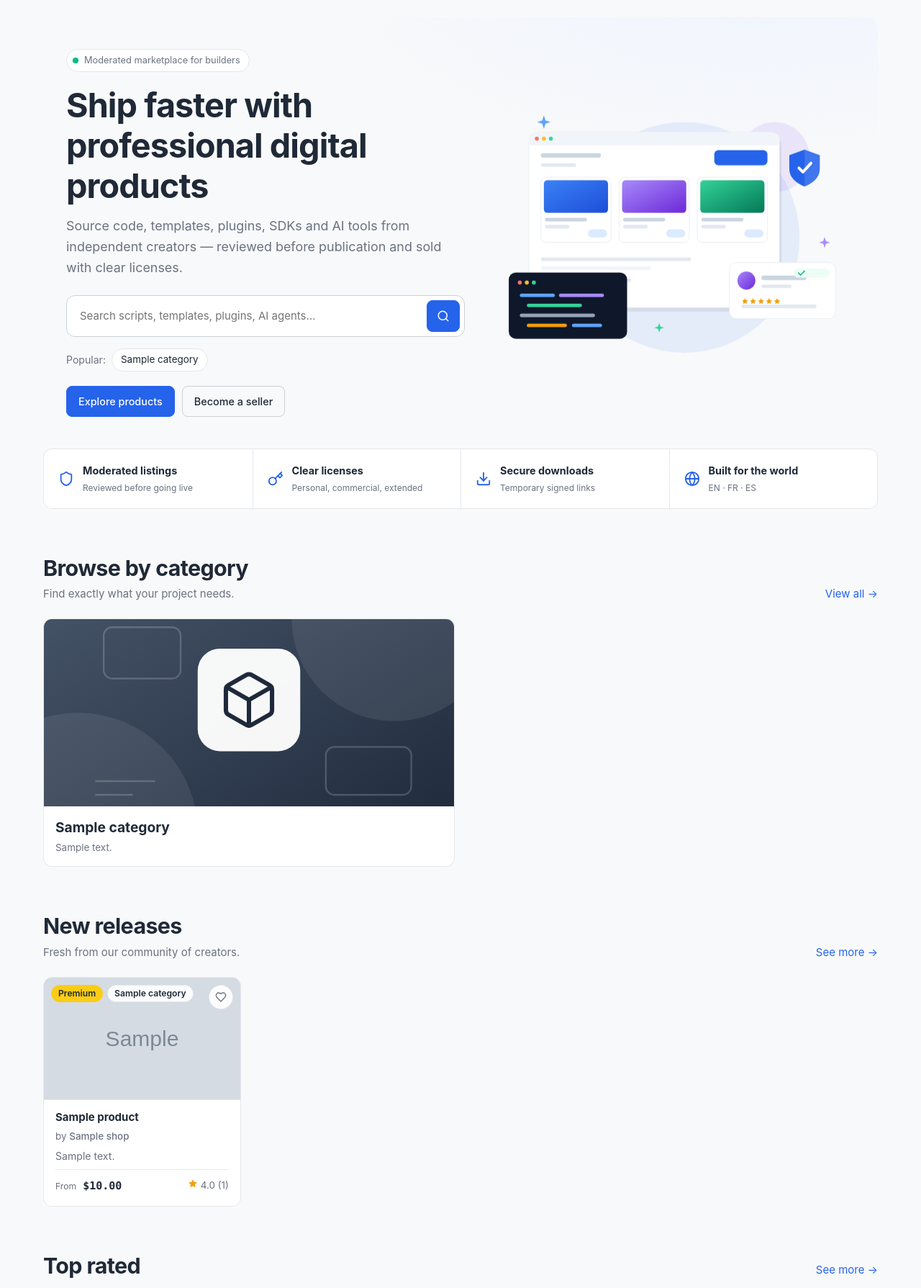
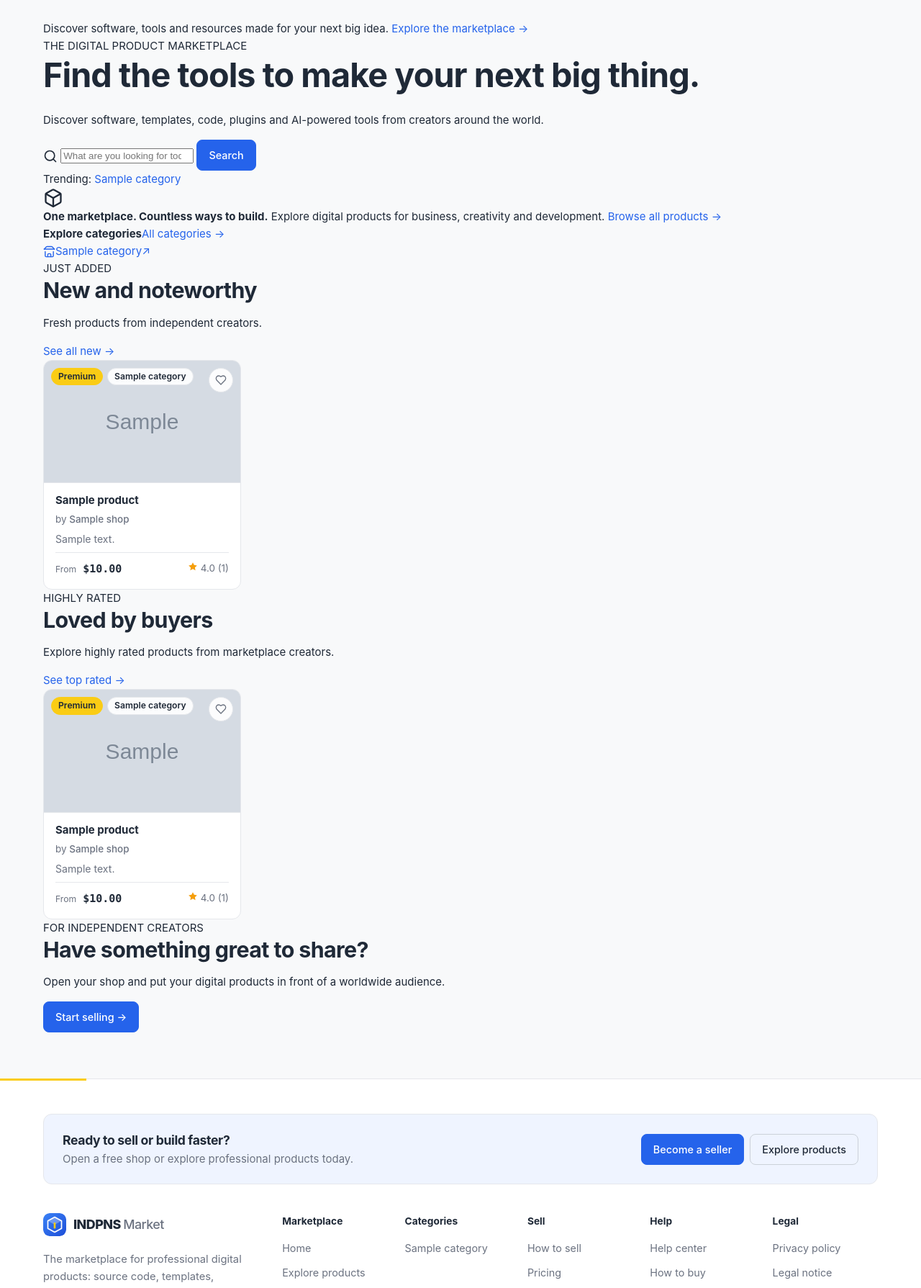
Before and after one commit to MindusX/INDPNS-MARKET, a Django app: page / in a window 1280 px wide. Shown: the part 102-1891 px from the top of the page at 72% size. Run offline with Django 5.2, Linux system fonts and the light colour scheme; tables that the repository leaves empty hold one stand-in row (values such as "Sample post"); grey boxes marked "Sample" are stand-in pictures; parts of the project's set-up code (start-up, migrations or seed data) failed here and were passed over.

Commit message:
Add files via upload

```diff
--- a/templates/public/home.html
+++ b/templates/public/home.html
@@ -1,101 +1,86 @@
 {% extends "public/base.html" %}
 {% load i18n static core_tags %}
-{% block title %}{{ SITE_NAME }} — {% trans "Professional digital products" %}{% endblock %}
+{% block title %}{{ SITE_NAME }} — {% trans "Discover digital products" %}{% endblock %}
+{% block meta_description %}{% trans "Discover software, source code, templates, plugins, AI tools and digital products from independent creators around the world." %}{% endblock %}
+{% block main_class %}market-home{% endblock %}
 {% block content %}
-<section class="hero2">
-  <div class="hero-grid">
-    <div class="hero-copy">
-      <span class="pill"><i></i>{% trans "Moderated marketplace for builders" %}</span>
-      <h1>{% trans "Ship faster with professional digital products" %}</h1>
-      <p class="lead">{% trans "Source code, templates, plugins, SDKs and AI tools from independent creators — reviewed before publication and sold with clear licenses." %}</p>
-      <form class="hero-search" action="{% url 'products:search' %}" method="get" role="search">
-        <label class="sr-only" for="hq">{% trans "Search" %}</label>
-        <input id="hq" type="search" name="q" placeholder="{% trans 'Search scripts, templates, plugins, AI agents…' %}" maxlength="100" autocomplete="off">
-        <button class="btn btn-primary" type="submit" aria-label="{% trans 'Search' %}">{% icon "search" 18 %}</button>
+<div class="market-home-page">
+  <div class="market-announcement">
+    <span class="market-announcement-dot"></span>
+    {% trans "Discover software, tools and resources made for your next big idea." %}
+    <a href="{% url 'products:explore' %}">{% trans "Explore the marketplace" %} →</a>
+  </div>
+
+  <section class="market-intro" aria-labelledby="market-title">
+    <div class="market-intro-copy">
+      <span class="market-eyebrow">{% trans "THE DIGITAL PRODUCT MARKETPLACE" %}</span>
+      <h1 id="market-title">{% trans "Find the tools to make your next big thing." %}</h1>
+      <p>{% trans "Discover software, templates, code, plugins and AI-powered tools from creators around the world." %}</p>
+      <form class="market-search" action="{% url 'products:search' %}" method="get" role="search">
+        {% icon "search" 20 %}
+        <label class="sr-only" for="market-home-q">{% trans "Search the marketplace" %}</label>
+        <input id="market-home-q" type="search" name="q" placeholder="{% trans 'What are you looking for today?' %}" maxlength="100" autocomplete="off">
+        <button class="btn btn-primary" type="submit">{% trans "Search" %}</button>
       </form>
-      <div class="hero-tags"><span>{% trans "Popular:" %}</span>{% for c in categories|slice:":5" %}<a href="{{ c.get_absolute_url }}">{{ c.name }}</a>{% endfor %}</div>
-      <div class="hero-cta"><a class="btn btn-primary" href="{% url 'products:explore' %}">{% trans "Explore products" %}</a><a class="btn" href="{% url 'accounts:become_seller' %}">{% trans "Become a seller" %}</a></div>
+      {% if categories %}
+      <div class="market-trending">
+        <span>{% trans "Trending:" %}</span>
+        {% for c in categories|slice:":4" %}<a href="{{ c.get_absolute_url }}">{{ c.name }}</a>{% endfor %}
       </div>
-    <div class="hero-art"><img src="{% static 'images/hero/hero.svg' %}" alt="{% trans 'Illustration of the INDPNS Market catalog' %}" width="720" height="560" fetchpriority="high"></div>
+      {% endif %}
+    </div>
+    <div class="market-intro-aside">
+      <div class="market-aside-icon">{% icon "box" 28 %}</div>
+      <strong>{% trans "One marketplace. Countless ways to build." %}</strong>
+      <span>{% trans "Explore digital products for business, creativity and development." %}</span>
+      <a href="{% url 'products:explore' %}">{% trans "Browse all products" %} →</a>
     </div>
   </section>
 
-<div class="trust-strip reveal">
-  <div>{% icon "shield" 22 %}<span><b>{% trans "Moderated listings" %}</b><small>{% trans "Reviewed before going live" %}</small></span></div>
-  <div>{% icon "key" 22 %}<span><b>{% trans "Clear licenses" %}</b><small>{% trans "Personal, commercial, extended" %}</small></span></div>
-  <div>{% icon "download" 22 %}<span><b>{% trans "Secure downloads" %}</b><small>{% trans "Temporary signed links" %}</small></span></div>
-  <div>{% icon "globe" 22 %}<span><b>{% trans "Built for the world" %}</b><small>EN · FR · ES</small></span></div>
+  {% if categories %}
+  <nav class="market-category-nav" aria-label="{% trans 'Browse categories' %}">
+    <div class="market-category-heading"><strong>{% trans "Explore categories" %}</strong><a href="{% url 'products:explore' %}">{% trans "All categories" %} →</a></div>
+    <div class="market-category-list">
+      {% for c in categories %}
+      <a class="market-category-chip" href="{{ c.get_absolute_url }}"><span class="market-category-symbol">{% icon "store" 17 %}</span><span>{{ c.name }}</span>↗</a>
+      {% endfor %}
     </div>
+  </nav>
+  {% endif %}
 
-<section class="section reveal" aria-labelledby="h-cats">
-  <div class="section-head"><div><h2 id="h-cats">{% trans "Browse by category" %}</h2><p>{% trans "Find exactly what your project needs." %}</p></div><a href="{% url 'products:explore' %}">{% trans "View all" %} →</a></div>
-  {% if categories %}<div class="bento">{% for c in categories %}<a class="cat-card" href="{{ c.get_absolute_url }}"><div class="cat-art-wrap"><div class="cat-art cat-{{ c.slug }}"></div></div><div class="cat-info"><strong>{{ c.name }}</strong><span>{{ c.description|default:_("Explore products") }}</span></div></a>{% endfor %}</div>
-  {% else %}<div class="card empty"><h3>{% trans "No categories yet" %}</h3></div>{% endif %}
+  {% if recommended %}
+  <section class="market-section" aria-labelledby="market-recommended">
+    <div class="market-section-head"><div><span class="market-section-kicker">{% trans "HANDPICKED FOR YOU" %}</span><h2 id="market-recommended">{% trans "Featured products" %}</h2><p>{% trans "A selection of products worth discovering." %}</p></div><a class="market-view-all" href="{% url 'products:explore' %}">{% trans "View all" %} →</a></div>
+    <div class="grid grid-products market-product-grid">{% for p in recommended %}{% include "public/components/product_card.html" %}{% endfor %}</div>
+  </section>
+  {% endif %}
+
+  <section class="market-section" aria-labelledby="market-new">
+    <div class="market-section-head"><div><span class="market-section-kicker">{% trans "JUST ADDED" %}</span><h2 id="market-new">{% trans "New and noteworthy" %}</h2><p>{% trans "Fresh products from independent creators." %}</p></div><a class="market-view-all" href="{% url 'products:new' %}">{% trans "See all new" %} →</a></div>
+    {% if newest %}
+    <div class="grid grid-products market-product-grid">{% for p in newest %}{% include "public/components/product_card.html" %}{% endfor %}</div>
+    {% else %}
+    <div class="market-empty"><span class="market-empty-icon">{% icon "box" 24 %}</span><div><strong>{% trans "The marketplace is getting ready." %}</strong><p>{% trans "New products will appear here as creators publish their listings." %}</p></div><a class="btn btn-primary" href="{% url 'accounts:become_seller' %}">{% trans "Become the first seller" %}</a></div>
+    {% endif %}
   </section>
 
-{% if recommended %}<section class="section reveal"><div class="section-head"><h2>{% trans "Recommended for you" %}</h2></div><div class="grid grid-products">{% for p in recommended %}{% include "public/components/product_card.html" %}{% endfor %}</div></section>{% endif %}
+  {% if popular %}
+  <section class="market-section" aria-labelledby="market-popular">
+    <div class="market-section-head"><div><span class="market-section-kicker">{% trans "COMMUNITY FAVORITES" %}</span><h2 id="market-popular">{% trans "Popular right now" %}</h2><p>{% trans "Products getting attention from the community." %}</p></div><a class="market-view-all" href="{% url 'products:popular' %}">{% trans "View popular" %} →</a></div>
+    <div class="grid grid-products market-product-grid">{% for p in popular %}{% include "public/components/product_card.html" %}{% endfor %}</div>
+  </section>
+  {% endif %}
 
-<section class="section reveal">
-  <div class="section-head"><div><h2>{% trans "New releases" %}</h2><p>{% trans "Fresh from our community of creators." %}</p></div><a href="{% url 'products:new' %}">{% trans "See more" %} →</a></div>
-  {% if newest %}<div class="grid grid-products">{% for p in newest %}{% include "public/components/product_card.html" %}{% endfor %}</div>
-  {% else %}<div class="card empty"><h3>{% trans "No products published yet" %}</h3><p>{% trans "The first products will appear here once sellers publish and moderators approve them." %}</p><a class="btn btn-primary" href="{% url 'accounts:become_seller' %}">{% trans "Be the first seller" %}</a></div>{% endif %}
+  {% if top_rated %}
+  <section class="market-section" aria-labelledby="market-rated">
+    <div class="market-section-head"><div><span class="market-section-kicker">{% trans "HIGHLY RATED" %}</span><h2 id="market-rated">{% trans "Loved by buyers" %}</h2><p>{% trans "Explore highly rated products from marketplace creators." %}</p></div><a class="market-view-all" href="{% url 'products:top_rated' %}">{% trans "See top rated" %} →</a></div>
+    <div class="grid grid-products market-product-grid">{% for p in top_rated %}{% include "public/components/product_card.html" %}{% endfor %}</div>
   </section>
-{% if popular %}<section class="section reveal"><div class="section-head"><h2>{% trans "Popular" %}</h2><a href="{% url 'products:popular' %}">{% trans "See more" %} →</a></div><div class="grid grid-products">{% for p in popular %}{% include "public/components/product_card.html" %}{% endfor %}</div></section>{% endif %}
-{% if top_rated %}<section class="section reveal"><div class="section-head"><h2>{% trans "Top rated" %}</h2><a href="{% url 'products:top_rated' %}">{% trans "See more" %} →</a></div><div class="grid grid-products">{% for p in top_rated %}{% include "public/components/product_card.html" %}{% endfor %}</div></section>{% endif %}
+  {% endif %}
 
-<section class="section reveal" aria-labelledby="h-how">
-  <div class="section-head"><div><h2 id="h-how">{% trans "How it works" %}</h2><p>{% trans "From discovery to download in three steps." %}</p></div></div>
-  <div class="steps">
-    <div class="step"><img src="{% static 'images/illustrations/step-search.svg' %}" alt="" width="64" height="64"><span class="num">01</span><h3>{% trans "Find" %}</h3><p>{% trans "Search or browse categories, filter by technology, license, price and rating." %}</p></div>
-    <div class="step"><img src="{% static 'images/illustrations/step-license.svg' %}" alt="" width="64" height="64"><span class="num">02</span><h3>{% trans "Choose a license" %}</h3><p>{% trans "Rights and restrictions are spelled out on every product before you buy." %}</p></div>
-    <div class="step"><img src="{% static 'images/illustrations/step-download.svg' %}" alt="" width="64" height="64"><span class="num">03</span><h3>{% trans "Download & update" %}</h3><p>{% trans "Get your files from your library, with access to every future update." %}</p></div>
+  <section class="market-seller-banner">
+    <div><span class="market-section-kicker">{% trans "FOR INDEPENDENT CREATORS" %}</span><h2>{% trans "Have something great to share?" %}</h2><p>{% trans "Open your shop and put your digital products in front of a worldwide audience." %}</p></div>
+    <a class="btn btn-primary" href="{% url 'accounts:become_seller' %}">{% trans "Start selling" %} →</a>
+  </section>
 </div>
-</section>
-
-<section class="section reveal" aria-labelledby="h-split">
-  <div class="split2">
-    <div><span class="kicker">{% trans "For buyers" %}</span><h3 id="h-split">{% trans "Buy with confidence" %}</h3><p>{% trans "Explicit licenses, verified-purchase reviews and secure delivery so you can ship without guesswork." %}</p>
-      <ul class="check-list"><li>{% icon "check" 18 %}<span>{% trans "Personal, Commercial and Extended licenses" %}</span></li><li>{% icon "check" 18 %}<span>{% trans "License key issued with every purchase" %}</span></li><li>{% icon "check" 18 %}<span>{% trans "Updates included while your license is active" %}</span></li></ul>
-      <a class="btn" href="{% url 'core:license_guide' %}">{% trans "Read the license guide" %}</a></div>
-    <div><span class="kicker">{% trans "For creators" %}</span><h3>{% trans "Turn your code into a business" %}</h3><p>{% trans "Open a free shop, publish with a guided workflow and keep a transparent ledger of every sale and commission." %}</p>
-      <ul class="check-list"><li>{% icon "check" 18 %}<span>{% trans "Free Starter plan" %}</span></li><li>{% icon "check" 18 %}<span>{% trans "Commission shown before you sell" %}</span></li><li>{% icon "check" 18 %}<span>{% trans "Payouts after identity verification" %}</span></li></ul>
-      <a class="btn btn-primary" href="{% url 'sellers:pricing' %}">{% trans "See seller pricing" %}</a></div>
-  </div>
-</section>
-
-<section class="section reveal" aria-labelledby="h-why">
-  <div class="section-head"><div><h2 id="h-why">{% trans "Built for trust" %}</h2><p>{% trans "Every step is designed to protect buyers and creators." %}</p></div></div>
-  <div class="value-grid">
-    <div><span class="ico">{% icon "shield" 22 %}</span><h3>{% trans "Moderation first" %}</h3><p>{% trans "Nothing goes public before a moderator approves it." %}</p></div>
-    <div><span class="ico">{% icon "file" 22 %}</span><h3>{% trans "Files verified" %}</h3><p>{% trans "Uploads are validated, fingerprinted and scanned." %}</p></div>
-    <div><span class="ico">{% icon "download" 22 %}</span><h3>{% trans "Protected delivery" %}</h3><p>{% trans "Short-lived links tied to your account and license." %}</p></div>
-    <div><span class="ico">{% icon "wallet" 22 %}</span><h3>{% trans "Transparent money flow" %}</h3><p>{% trans "An append-only ledger records every sale, refund and payout." %}</p></div>
-  </div>
-</section>
-
-<section class="feature-row reveal" aria-labelledby="h-api">
-  <div class="feature-copy"><span class="kicker">API</span><h2 id="h-api">{% trans "Built for developers, too" %}</h2>
-    <p>{% trans "Query the public catalog from your own tools with a simple read-only JSON API." %}</p>
-    <ul class="check-list"><li>{% icon "check" 18 %}<span>{% trans "Search and filter published products" %}</span></li><li>{% icon "check" 18 %}<span>{% trans "Paginated JSON responses" %}</span></li></ul>
-    <a class="btn" href="{% url 'core:docs' %}">{% trans "Read the documentation" %}</a></div>
-  <div class="code-win" aria-label="API example"><div class="bar"><i></i><i></i><i></i><span>GET /api/v1/products/</span></div>
-<pre><span class="c3"># {% trans "List published products" %}</span>
-<span class="c1">curl</span> {{ SITE_URL }}/api/v1/products/<span class="c4">?q=django</span>
-
-<span class="c3"># {% trans "Response" %}</span>
-{ <span class="c2">"count"</span>: <span class="c4">12</span>,
-  <span class="c2">"results"</span>: [{ <span class="c2">"title"</span>: <span class="c4">"…"</span>, <span class="c2">"slug"</span>: <span class="c4">"…"</span>, <span class="c2">"base_price"</span>: <span class="c4">"19.00"</span> }] }</pre></div>
-</section>
-
-{% if top_shops %}<section class="section reveal"><div class="section-head"><h2>{% trans "Sellers" %}</h2><a href="{% url 'sellers:list' %}">{% trans "All sellers" %} →</a></div>
-  <div class="grid grid-3">{% for s in top_shops %}<a class="card shop-tile" href="{{ s.get_absolute_url }}"><span class="shop-logo">{% if s.logo %}<img src="{{ s.logo.url }}" alt="" loading="lazy">{% else %}{{ s.name|first|upper }}{% endif %}</span><strong>{{ s.name }}</strong></a>{% endfor %}</div></section>{% endif %}
-
-<section class="section faq page-narrow reveal"><h2>{% trans "Frequently asked questions" %}</h2>
-  <details><summary>{% trans "Can I use a product in client work?" %}</summary><p>{% trans "Yes, with the Commercial license. Always check the rights listed on the product page." %}</p></details>
-  <details><summary>{% trans "How do I get updates?" %}</summary><p>{% trans "Your license gives access to every published version from your library." %}</p></details>
-  <details><summary>{% trans "Is payment secure?" %}</summary><p>{% trans "Payments are handled by a certified payment provider; we never store card data." %}</p></details>
-  <details><summary>{% trans "How can I sell?" %}</summary><p>{% trans "Create a free shop, publish a product and submit it for moderation." %}</p></details></section>
-
-<section class="section reveal"><div class="cta-panel"><h2>{% trans "Sell your digital products" %}</h2><p>{% trans "Open a free shop and reach buyers around the world." %}</p>
-  <a class="btn btn-lg" href="{% url 'accounts:become_seller' %}">{% trans "Open your shop" %}</a> <a class="btn btn-lg btn-outline-light" href="{% url 'products:explore' %}">{% trans "Explore products" %}</a></div></section>
 {% endblock %}
```
Lines whose indentation alone changed are shown as unchanged.
